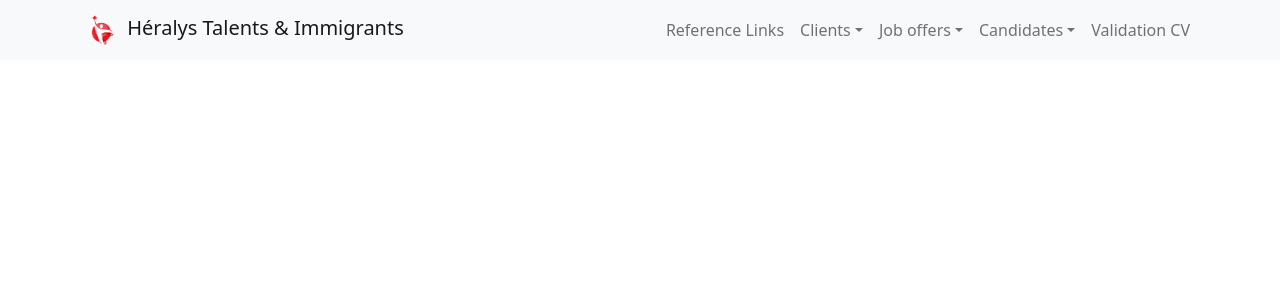
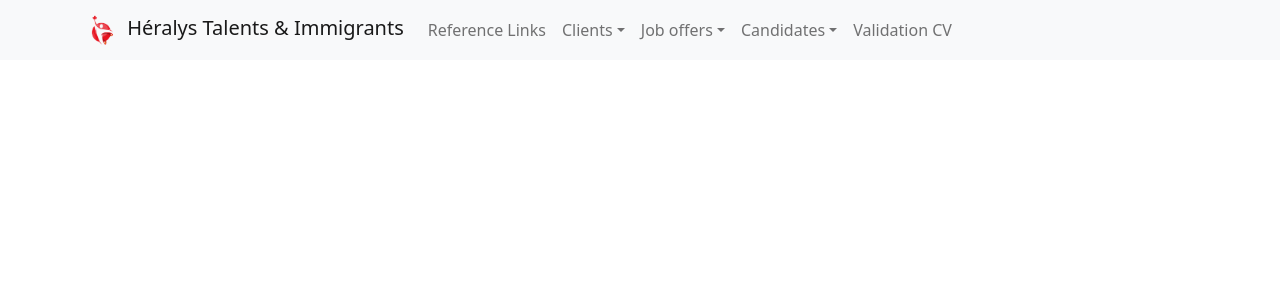
Before and after one commit to mchaplyak/heralys_int_pr, a React (Create React App) app: page / in a window 1280 px wide. Shown: the top 300 px of the page. Built offline with nearby package versions, Linux system fonts and the light colour scheme.

Commit message:
NavBar edit

```diff
--- a/src/components/Header.js
+++ b/src/components/Header.js
@@ -1,11 +1,11 @@
 import React, {Component} from 'react';
-import {Container, Nav, Navbar, NavDropdown} from "react-bootstrap";
+import {Container, Form, Nav, Navbar, NavDropdown} from "react-bootstrap";
 import logo from '../assets/heralys_vector.png'
 
 class Header extends Component {
     render() {
         return (
-            <Navbar collapseOnSelect expand="md" bg="light" variant="light">
+            <Navbar collapseOnSelect expand="lg" bg="light" variant="light">
                 <Container>
                     <Navbar.Brand href={"/"}>
                         <img
@@ -15,7 +15,7 @@ class Header extends Component {
                             alt="logo"
                         /> Héralys Talents & Immigrants </Navbar.Brand>
                     <Navbar.Toggle aria-controls="responsive-navbar-nav"/>
-                    <Navbar.Collapse id="responsive-navbar-nav"/>
+                    <Navbar.Collapse id="responsive-navbar-nav">
                     <Nav className="me-auto">
                         <Nav.Link href="/refLinks">Reference Links</Nav.Link>
                         <NavDropdown title="Clients" id="basic-nav-dropdown">
@@ -33,6 +33,8 @@ class Header extends Component {
                         </NavDropdown>
                             <Nav.Link href="/valCv">Validation CV</Nav.Link>
                     </Nav>
+                        <Form inline /><Form/>
+                        </Navbar.Collapse>
                 </Container>
             </Navbar>
     );
```
